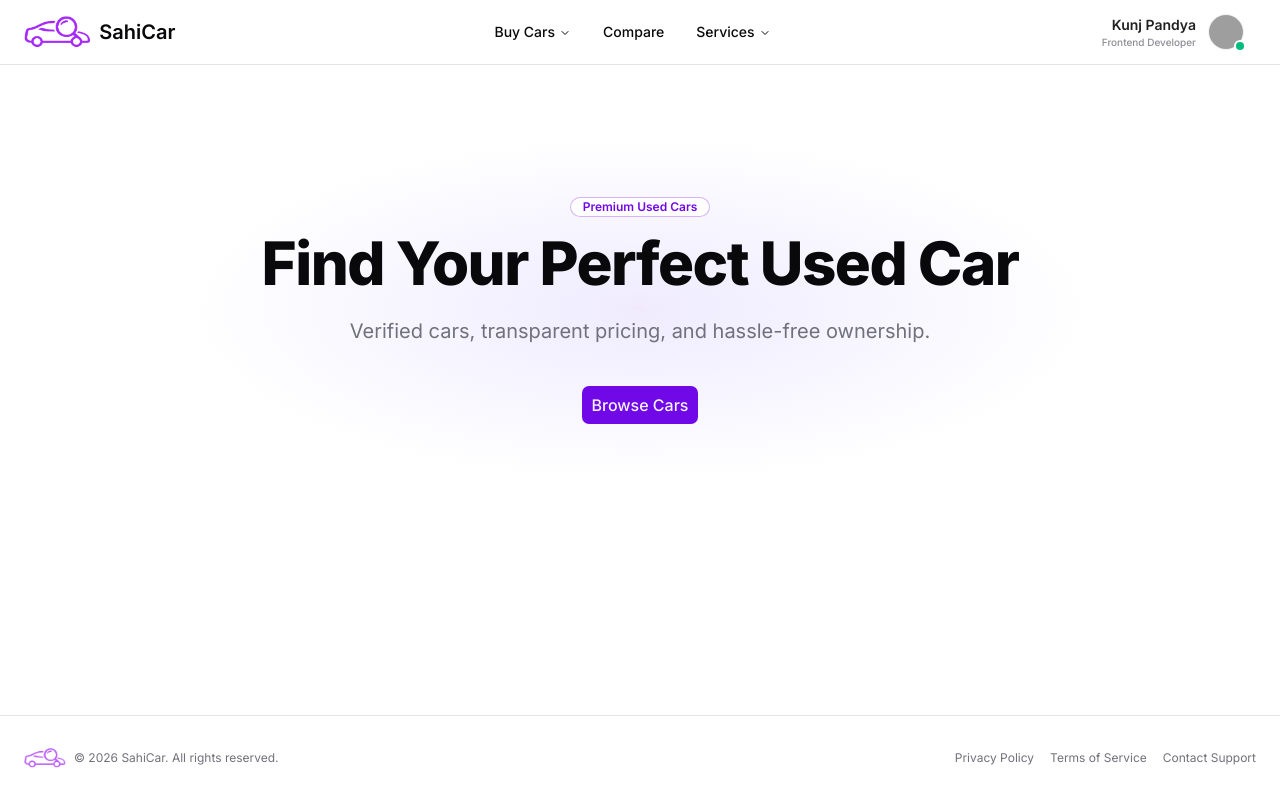
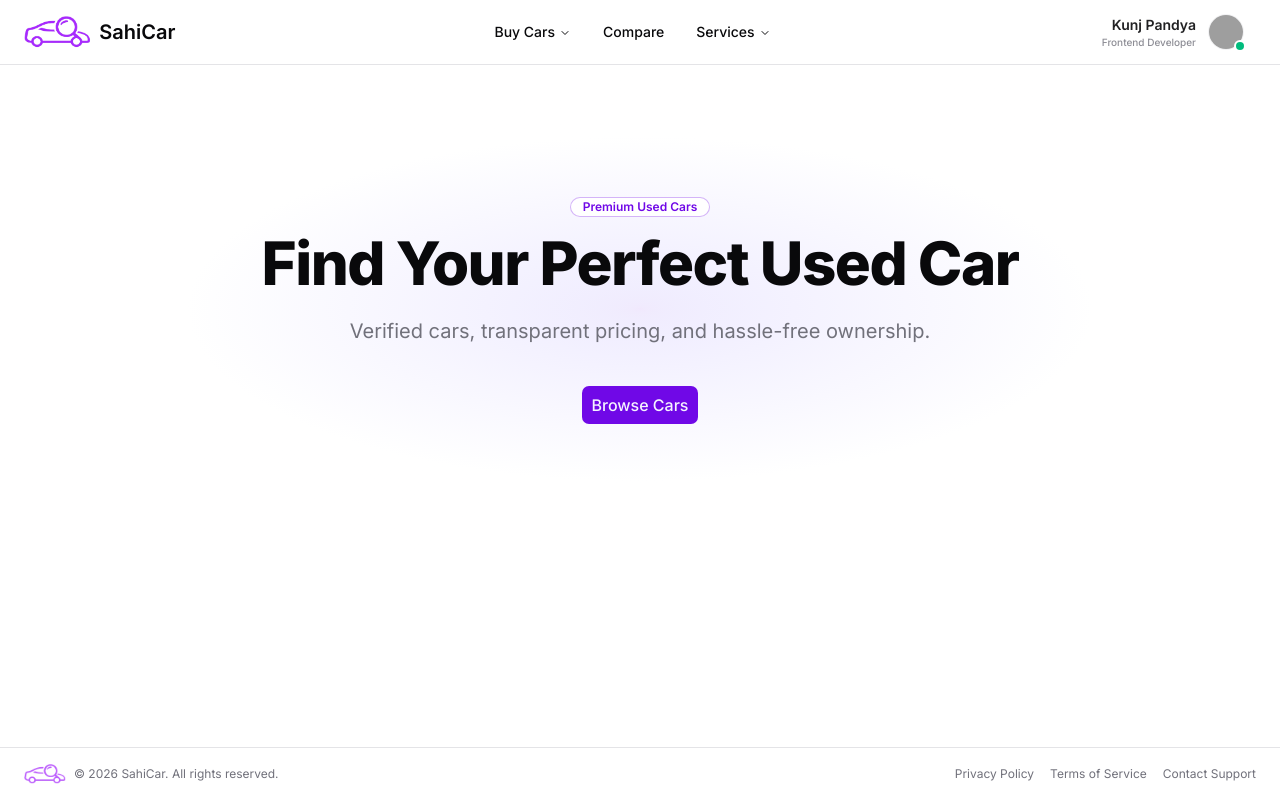
Before and after one commit to kunj-7span/car-listing-frontend, a Next.js app: page / in a window 1280 px wide. Built offline with nearby package versions, Linux system fonts and the light colour scheme; grey boxes are pictures that could not be loaded.

Commit message:
[fix]: hight for footer

```diff
--- a/src/components/common/footer.tsx
+++ b/src/components/common/footer.tsx
@@ -3,7 +3,7 @@ import Link from "next/link";
 
 export function Footer() {
     return (
-        <footer className="border-t border-border bg-background py-8">
+        <footer className="border-t border-border bg-background py-4">
             <div className="container mx-auto flex flex-col sm:flex-row items-center justify-between gap-4 px-4 sm:px-6 text-xs text-muted-foreground">
                 <div className="flex items-center gap-2">
                     <Image
```
